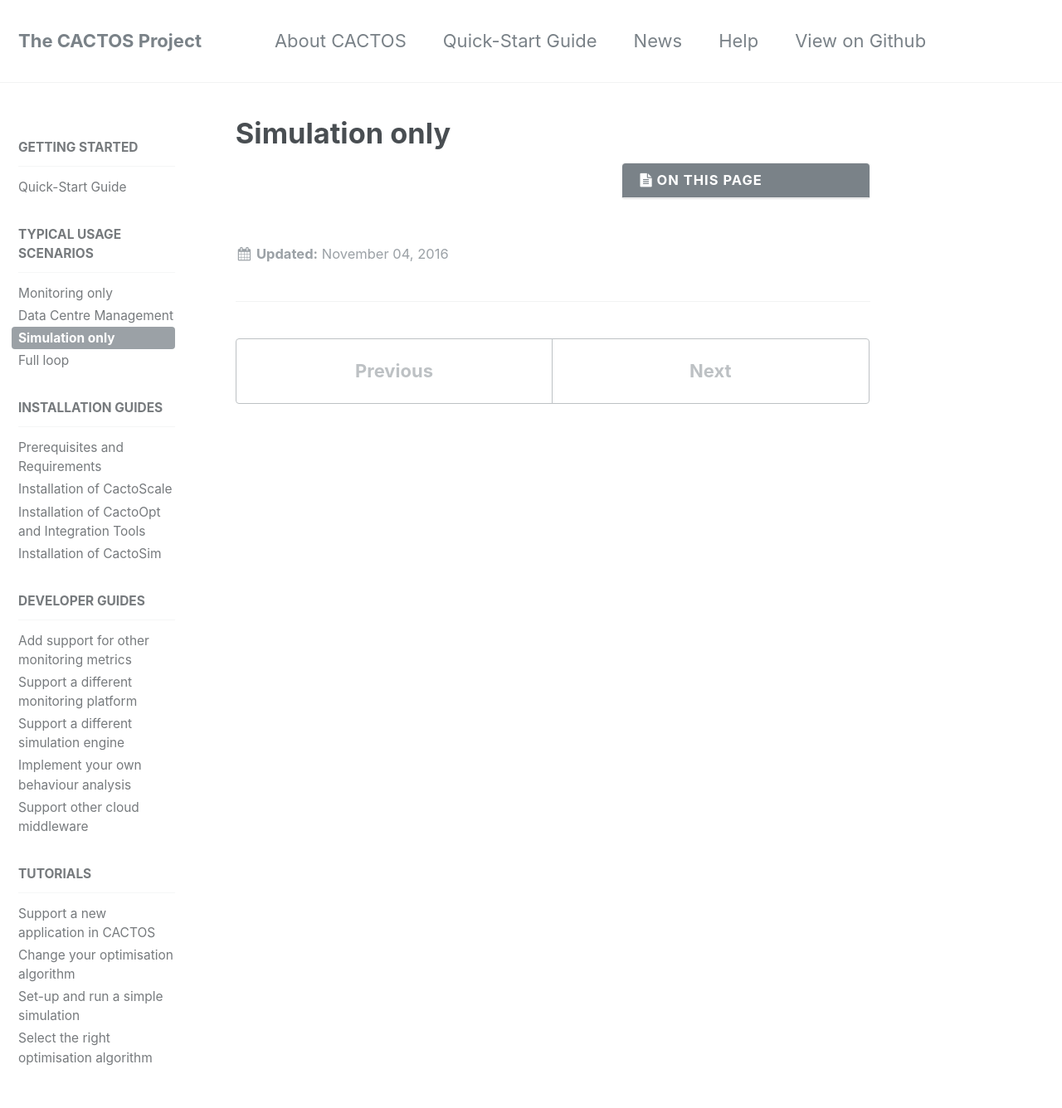
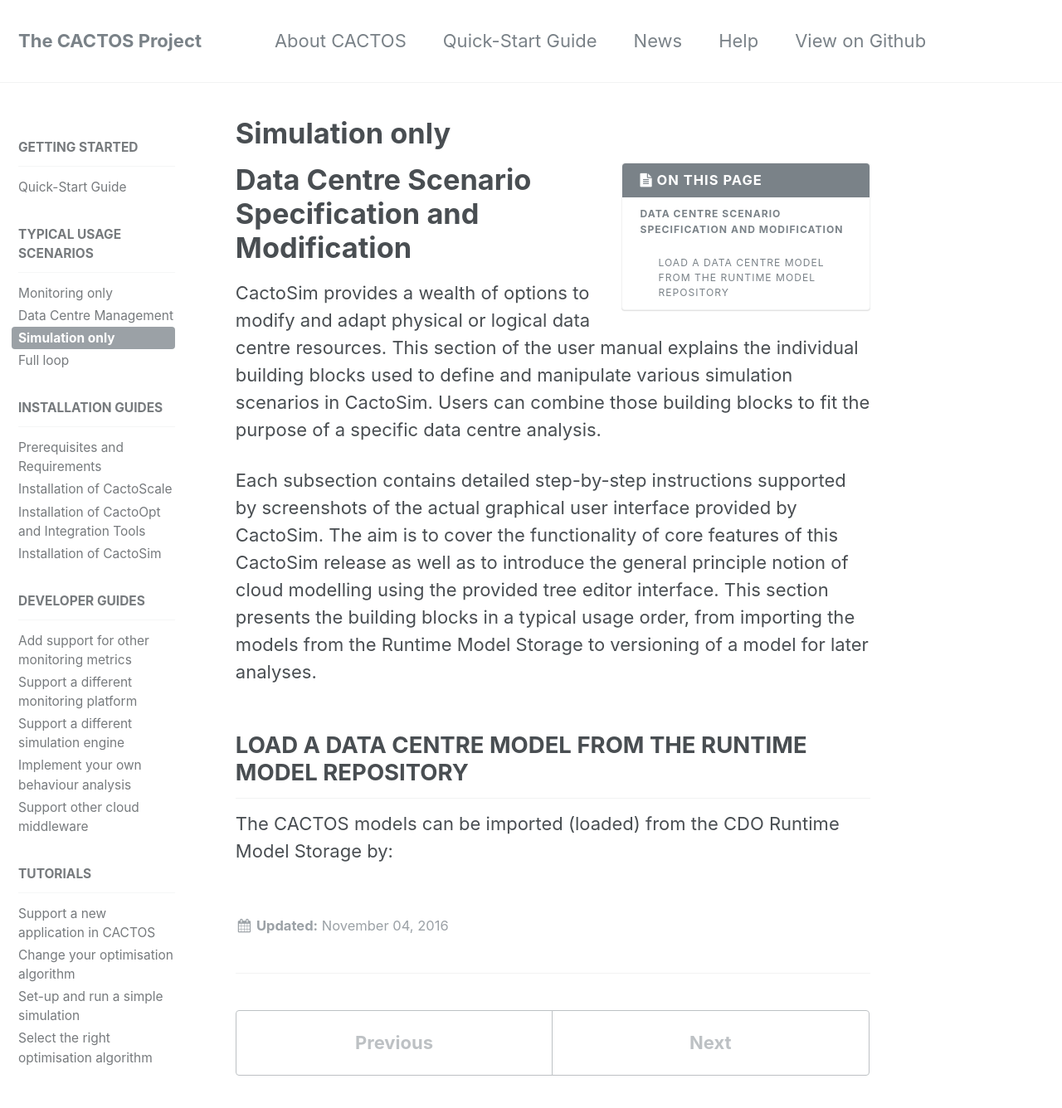
Before and after one commit to cactos/cactos.github.io, a Jekyll site: the page built from _docs/04_simulation-only.md, in a window 1280 px wide and 1400 px high. Shown: the top 1336 px of the window at 83% size. Built offline with Jekyll 4.4.1, drawn with Linux system fonts in a browser that asks for light colours.

Commit message:
Initial population

```diff
--- a/_docs/04_simulation-only.md
+++ b/_docs/04_simulation-only.md
@@ -6,3 +6,13 @@
 {% include base_path %}
 
 {% include toc %}
+
+# Data Centre Scenario Specification and Modification
+
+CactoSim provides a wealth of options to modify and adapt physical or logical data centre resources. This section of the user manual explains the individual building blocks used to define and manipulate various simulation scenarios in CactoSim. Users can combine those building blocks to fit the purpose of a specific data centre analysis.
+
+Each subsection contains detailed step-by-step instructions supported by screenshots of the actual graphical user interface provided by CactoSim. The aim is to cover the functionality of core features of this CactoSim release as well as to introduce the general principle notion of cloud modelling using the provided tree editor interface. This section presents the building blocks in a typical usage order, from importing the models from the Runtime Model Storage to versioning of a model for later analyses.
+
+## LOAD A DATA CENTRE MODEL FROM THE RUNTIME MODEL REPOSITORY
+
+The CACTOS models can be imported (loaded) from the CDO Runtime Model Storage by:
```
